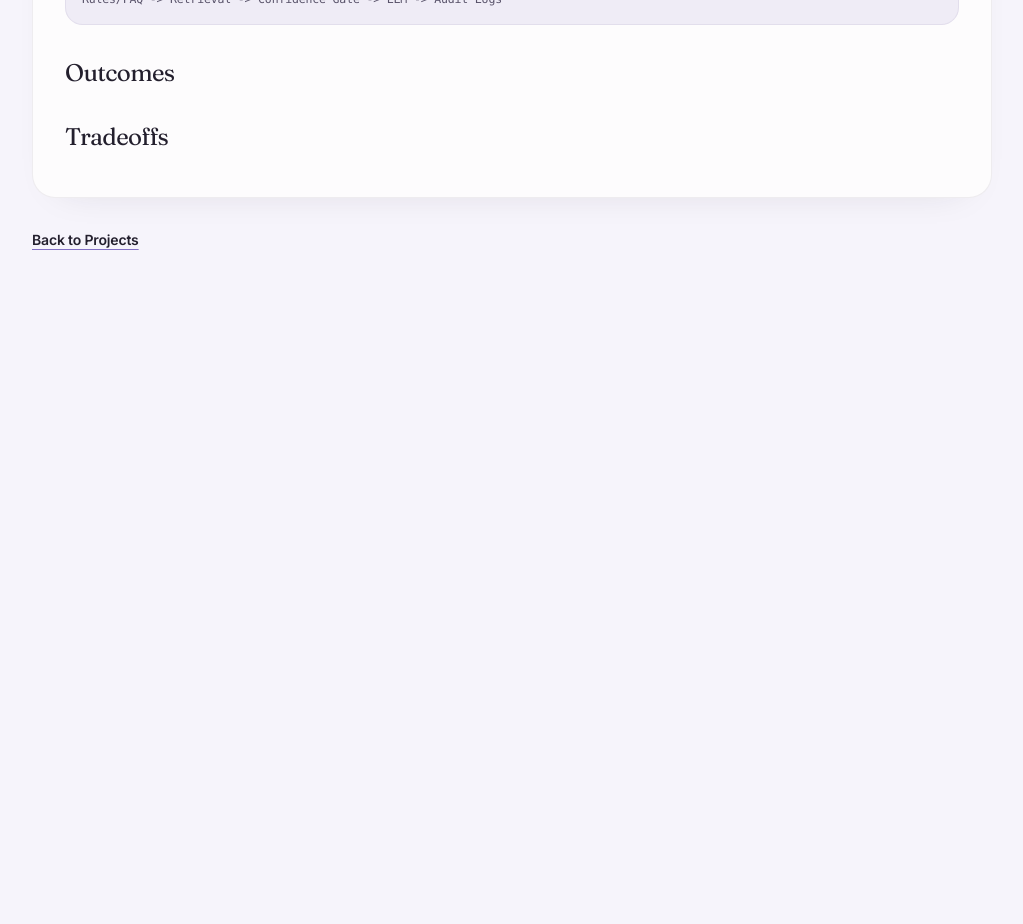
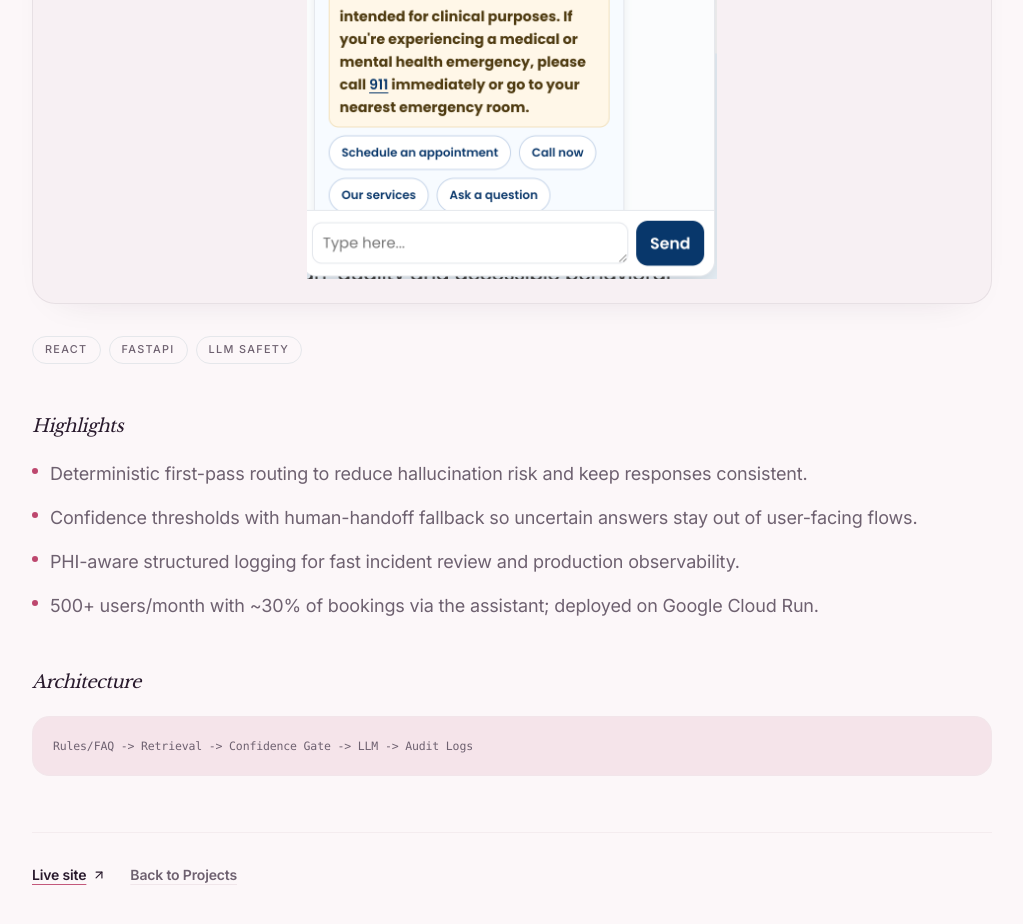
Before and after one commit to rishwarii/Portfolio, a Next.js app: page /projects/healthcare-ai-chatbot in a window 1280 px wide. Shown: the part 740-1664 px from the top of the page, without its empty margins (128-1151 px from the left). Before the commit the page ends 1089 px from the top, so only its background shows below. Built offline with nearby package versions, Linux system fonts and the light colour scheme.

Commit message:
all commits till now

```diff
--- a/app/globals.css
+++ b/app/globals.css
@@ -14,38 +14,38 @@
   --micro-size: 0.7rem;
   --hero-grain-opacity: 0.05;
 
-  /* Defaults point to the lavender preset so SSR is stable and predictable. */
-  --brand-aura-1: #9991d9;
-  --brand-aura-2: #cfc9f1;
-  --brand-aura-3: #f2f0fa;
-  --brand-accent: #7762bd;
-  --brand-accent-strong: #5d4ba2;
-  --brand-ink: #241f2e;
-  --surface: #f6f3fb;
-  --surface-muted: #f2eef8;
-  --border-subtle: rgba(63, 49, 76, 0.08);
+  /* Defaults mirror the "lavender" preset below (now a rose palette) so SSR is stable and predictable. */
+  --brand-aura-1: #c2557a;
+  --brand-aura-2: #e6b9c8;
+  --brand-aura-3: #f0e6ea;
+  --brand-accent: #bd476e;
+  --brand-accent-strong: #96355a;
+  --brand-ink: #2a1b2e;
+  --surface: #fdf9fa;
+  --surface-muted: #f0e6ea;
+  --border-subtle: rgba(42, 27, 46, 0.08);
 
-  --brand-ink-hsl: 257 18% 15%;
-  --surface-hsl: 263 50% 97%;
-  --surface-muted-hsl: 264 42% 95%;
-  --brand-accent-hsl: 254 41% 56%;
-  --brand-accent-strong-hsl: 252 37% 47%;
-  --border-hsl: 262 24% 88%;
-  --muted-fg-hsl: 256 12% 37%;
-  --ring-hsl: 254 45% 58%;
+  --brand-ink-hsl: 287 26% 14%;
+  --surface-hsl: 345 50% 98%;
+  --surface-muted-hsl: 336 25% 92%;
+  --brand-accent-hsl: 340 47% 51%;
+  --brand-accent-strong-hsl: 337 48% 40%;
+  --border-hsl: 336 25% 92%;
+  --muted-fg-hsl: 291 7% 41%;
+  --ring-hsl: 340 47% 55%;
 
   /* Semantic tokens consumed by Tailwind classes and components. */
   --bg: var(--surface-hsl);
   --fg: var(--brand-ink-hsl);
   --muted: var(--surface-muted-hsl);
   --muted-fg: var(--muted-fg-hsl);
-  --card: 288 28% 99%;
+  --card: 0 0% 100%;
   --card-fg: var(--brand-ink-hsl);
   --border: var(--border-hsl);
   --primary: var(--brand-accent-hsl); /* Primary button color */
   --primary-fg: 0 0% 100%;
   --accent: var(--brand-accent-hsl); /* Secondary accents and hovers */
-  --accent-fg: 257 24% 20%;
+  --accent-fg: 287 26% 14%;
   --ring: var(--ring-hsl);
 
   --shadow-soft: 0 16px 38px -30px color-mix(in srgb, var(--brand-ink) 18%, transparent);
@@ -60,36 +60,36 @@
  * values. Hero aura uses --brand-aura-1/2/3. Buttons use --brand-accent.
  */
 html[data-preset="lavender"] {
-  --brand-aura-1: #9991d9;
-  --brand-aura-2: #cfc9f1;
-  --brand-aura-3: #f2f0fa;
-  --brand-accent: #7762bd;
-  --brand-accent-strong: #5d4ba2;
-  --brand-ink: #241f2e;
-  --surface: #f6f3fb;
-  --surface-muted: #f2eef8;
-  --border-subtle: rgba(63, 49, 76, 0.08);
+  --brand-aura-1: #c2557a;
+  --brand-aura-2: #e6b9c8;
+  --brand-aura-3: #f0e6ea;
+  --brand-accent: #bd476e;
+  --brand-accent-strong: #96355a;
+  --brand-ink: #2a1b2e;
+  --surface: #fdf9fa;
+  --surface-muted: #f0e6ea;
+  --border-subtle: rgba(42, 27, 46, 0.08);
 
-  --brand-ink-hsl: 257 18% 15%;
-  --surface-hsl: 263 50% 97%;
-  --surface-muted-hsl: 264 42% 95%;
-  --brand-accent-hsl: 254 41% 56%;
-  --brand-accent-strong-hsl: 252 37% 47%;
-  --border-hsl: 262 24% 88%;
-  --muted-fg-hsl: 256 12% 37%;
-  --ring-hsl: 254 45% 58%;
+  --brand-ink-hsl: 287 26% 14%;
+  --surface-hsl: 345 50% 98%;
+  --surface-muted-hsl: 336 25% 92%;
+  --brand-accent-hsl: 340 47% 51%;
+  --brand-accent-strong-hsl: 337 48% 40%;
+  --border-hsl: 336 25% 92%;
+  --muted-fg-hsl: 291 7% 41%;
+  --ring-hsl: 340 47% 55%;
 
   --bg: var(--surface-hsl);
   --fg: var(--brand-ink-hsl);
   --muted: var(--surface-muted-hsl);
   --muted-fg: var(--muted-fg-hsl);
-  --card: 288 28% 99%;
+  --card: 0 0% 100%;
   --card-fg: var(--brand-ink-hsl);
   --border: var(--border-hsl);
   --primary: var(--brand-accent-hsl);
   --primary-fg: 0 0% 100%;
   --accent: var(--brand-accent-hsl);
-  --accent-fg: 257 24% 20%;
+  --accent-fg: 287 26% 14%;
   --ring: var(--ring-hsl);
   --shadow-soft: 0 16px 38px -30px color-mix(in srgb, var(--brand-ink) 18%, transparent);
   --shadow-medium: 0 20px 44px -32px color-mix(in srgb, var(--brand-accent-strong) 24%, transparent);
@@ -133,36 +133,36 @@ html[data-preset="blush"] {
 }
 
 html[data-theme="dark"][data-preset="lavender"] {
-  --brand-aura-1: #5f5798;
-  --brand-aura-2: #8c84c8;
-  --brand-aura-3: #2c2940;
-  --brand-accent: #8d7fd0;
-  --brand-accent-strong: #c8bdef;
-  --brand-ink: #f2effb;
-  --surface: #130f1f;
-  --surface-muted: #211a31;
-  --border-subtle: #342c4a;
+  --brand-aura-1: #6b3550;
+  --brand-aura-2: #c97b95;
+  --brand-aura-3: #2a1e2c;
+  --brand-accent: #dd7fa0;
+  --brand-accent-strong: #f0afc4;
+  --brand-ink: #f7eef2;
+  --surface: #180f17;
+  --surface-muted: #241a22;
+  --border-subtle: #3a2830;
 
-  --brand-ink-hsl: 257 54% 96%;
-  --surface-hsl: 254 34% 9%;
-  --surface-muted-hsl: 253 30% 15%;
-  --brand-accent-hsl: 250 45% 66%;
-  --brand-accent-strong-hsl: 258 56% 84%;
-  --border-hsl: 255 27% 23%;
-  --muted-fg-hsl: 256 20% 74%;
-  --ring-hsl: 252 58% 72%;
+  --brand-ink-hsl: 333 36% 95%;
+  --surface-hsl: 307 23% 8%;
+  --surface-muted-hsl: 312 16% 12%;
+  --brand-accent-hsl: 339 58% 68%;
+  --brand-accent-strong-hsl: 341 68% 81%;
+  --border-hsl: 333 18% 19%;
+  --muted-fg-hsl: 336 17% 67%;
+  --ring-hsl: 341 59% 72%;
 
   --bg: var(--surface-hsl);
   --fg: var(--brand-ink-hsl);
   --muted: var(--surface-muted-hsl);
   --muted-fg: var(--muted-fg-hsl);
-  --card: 291 20% 13%;
+  --card: 311 19% 11%;
   --card-fg: var(--brand-ink-hsl);
   --border: var(--border-hsl);
   --primary: var(--brand-accent-hsl);
-  --primary-fg: 255 30% 12%;
+  --primary-fg: 290 23% 10%;
   --accent: var(--brand-accent-hsl);
-  --accent-fg: 257 44% 96%;
+  --accent-fg: 333 36% 95%;
   --ring: var(--ring-hsl);
   --hero-grain-opacity: 0.04;
 
--- a/app/projects/[slug]/page.tsx
+++ b/app/projects/[slug]/page.tsx
@@ -1,11 +1,11 @@
 import type { Metadata } from "next";
+import Image from "next/image";
 import Link from "next/link";
+import { ArrowUpRight } from "lucide-react";
 import { notFound } from "next/navigation";
-import { Card } from "@/components/Card";
 import { Section } from "@/components/Section";
 import { SectionHeading } from "@/components/SectionHeading";
 import { getProjectBySlug, getProjects } from "@/lib/projects";
-import { renderText } from "@/lib/renderText";
 
 type ProjectDetailPageProps = {
   params: {
@@ -23,102 +23,116 @@ export function generateMetadata({ params }: ProjectDetailPageProps): Metadata {
   const project = getProjectBySlug(params.slug);
 
   if (!project) {
-    return {
-      title: "Project | Not Found"
-    };
+    return { title: "Project | Not Found" };
   }
 
-  return {
-    title: `${project.title} | Project`
-  };
+  return { title: `${project.title} | Project` };
 }
 
 export default function ProjectDetailPage({ params }: ProjectDetailPageProps) {
   const project = getProjectBySlug(params.slug);
 
   if (!project) {
-    notFound();
+    return notFound();
   }
 
-  const summary = renderText(project.summary);
-  const overview = project.sections.overview.map(renderText).filter(Boolean);
-  const problem = project.sections.problem.map(renderText).filter(Boolean);
-  const approach = project.sections.approach.map(renderText).filter(Boolean);
-  const architecture = project.sections.architecture.map(renderText).filter(Boolean);
-  const outcomes = project.sections.outcomes.map(renderText).filter(Boolean);
-  const tradeoffs = project.sections.tradeoffs.map(renderText).filter(Boolean);
+  const architecture = project.sections.architecture.filter(Boolean);
 
   return (
     <>
       <Section reveal={false} spacing="compact" containerSize="hero">
         <SectionHeading
-          eyebrow="Project Detail"
+          eyebrow="Project"
           title={project.title}
-          description={summary.length > 0 ? summary : undefined}
+          description={project.summary}
         />
       </Section>
 
       <Section className="pt-2" containerSize="hero">
-        <Card variant="default" className="space-y-8 p-6 sm:p-8">
-          <section>
-            <h2 className="text-2xl text-fg">Overview</h2>
-            <ul className="mt-3 space-y-2 text-sm text-mutedFg sm:text-base">
-              {overview.map((line) => (
-                <li key={line}>{line}</li>
+        <div className="relative aspect-[16/10] w-full overflow-hidden rounded-2xl border border-[color:var(--border-subtle)] bg-muted/40 shadow-soft">
+          <Image
+            src={project.thumbnail}
+            alt={project.title}
+            fill
+            sizes="(max-width: 1024px) 100vw, 60vw"
+            className="object-contain p-6"
+            priority
+          />
+        </div>
+
+        {project.tags.length > 0 ? (
+          <div className="mt-8 flex flex-wrap gap-2">
+            {project.tags.map((tag) => (
+              <span
+                key={tag}
+                className="rounded-full border border-border/74 px-3 py-1 text-[0.68rem] font-medium uppercase tracking-[0.12em] text-mutedFg"
+              >
+                {tag}
+              </span>
+            ))}
+          </div>
+        ) : null}
+
+        {project.highlights.length > 0 ? (
+          <div className="mt-12">
+            <h2 className="font-editorial text-lg italic text-fg">Highlights</h2>
+            <ul className="mt-5 space-y-4">
+              {project.highlights.map((highlight) => (
+                <li key={highlight.text} className="flex gap-3">
+                  <span
+                    aria-hidden="true"
+                    className="mt-2 h-1.5 w-1.5 shrink-0 rounded-full bg-accent"
+                  />
+                  <p className="text-base leading-relaxed text-mutedFg sm:text-lg">
+                    {highlight.href ? (
+                      <a
+                        href={highlight.href}
+                        target="_blank"
+                        rel="noreferrer"
+                        className="inline-flex items-center gap-1 text-fg underline decoration-accent/60 underline-offset-4 transition hover:decoration-accent"
+                      >
+                        {highlight.text}
+                        <ArrowUpRight size={14} aria-hidden="true" />
+                      </a>
+                    ) : (
+                      highlight.text
+                    )}
+                  </p>
+                </li>
               ))}
             </ul>
-          </section>
+          </div>
+        ) : null}
 
-          <section>
-            <h2 className="text-2xl text-fg">Problem</h2>
-            <ul className="mt-3 space-y-2 text-sm text-mutedFg sm:text-base">
-              {problem.map((line) => (
-                <li key={line}>{line}</li>
-              ))}
-            </ul>
-          </section>
-
-          <section>
-            <h2 className="text-2xl text-fg">Approach</h2>
-            <ul className="mt-3 space-y-2 text-sm text-mutedFg sm:text-base">
-              {approach.map((line) => (
-                <li key={line}>{line}</li>
-              ))}
-            </ul>
-          </section>
-
-          <section>
-            <h2 className="text-2xl text-fg">Architecture</h2>
-            <pre className="mt-3 overflow-x-auto rounded-xl border border-border/75 bg-accent/10 p-4 font-mono text-[0.68rem] leading-relaxed text-mutedFg sm:text-[0.72rem]">
+        {architecture.length > 0 ? (
+          <div className="mt-12">
+            <h2 className="font-editorial text-lg italic text-fg">Architecture</h2>
+            <pre className="mt-5 overflow-x-auto rounded-xl border border-border/75 bg-accent/10 p-5 font-mono text-[0.72rem] leading-relaxed text-mutedFg">
               {architecture.join("\n")}
             </pre>
-          </section>
+          </div>
+        ) : null}
 
-          <section>
-            <h2 className="text-2xl text-fg">Outcomes</h2>
-            <ul className="mt-3 space-y-2 text-sm text-mutedFg sm:text-base">
-              {outcomes.map((line) => (
-                <li key={line}>{line}</li>
-              ))}
-            </ul>
-          </section>
+        <div className="mt-14 flex flex-wrap items-center gap-6 border-t border-border/60 pt-8">
+          {project.liveUrl ? (
+            <a
+              href={project.liveUrl}
+              target="_blank"
+              rel="noreferrer"
+              className="inline-flex items-center gap-1.5 text-sm font-semibold text-fg underline decoration-accent/90 underline-offset-4 transition hover:text-mutedFg"
+            >
+              Live site
+              <ArrowUpRight size={14} aria-hidden="true" />
+            </a>
+          ) : null}
 
-          <section>
-            <h2 className="text-2xl text-fg">Tradeoffs</h2>
-            <ul className="mt-3 space-y-2 text-sm text-mutedFg sm:text-base">
-              {tradeoffs.map((line) => (
-                <li key={line}>{line}</li>
-              ))}
-            </ul>
-          </section>
-        </Card>
-
-        <Link
-          href="/projects"
-          className="mt-8 inline-flex text-sm font-semibold text-fg underline decoration-accent/90 underline-offset-4 transition hover:text-mutedFg focus-visible:outline-none focus-visible:ring-2 focus-visible:ring-ring focus-visible:ring-offset-2 focus-visible:ring-offset-bg"
-        >
-          Back to Projects
-        </Link>
+          <Link
+            href="/projects"
+            className="inline-flex text-sm font-semibold text-mutedFg underline decoration-border underline-offset-4 transition hover:text-fg"
+          >
+            Back to Projects
+          </Link>
+        </div>
       </Section>
     </>
   );
```
Also changed, not shown: components/Hero.tsx (+4 -4 lines), 1 other file (tests, documents, lock files or other folders).
